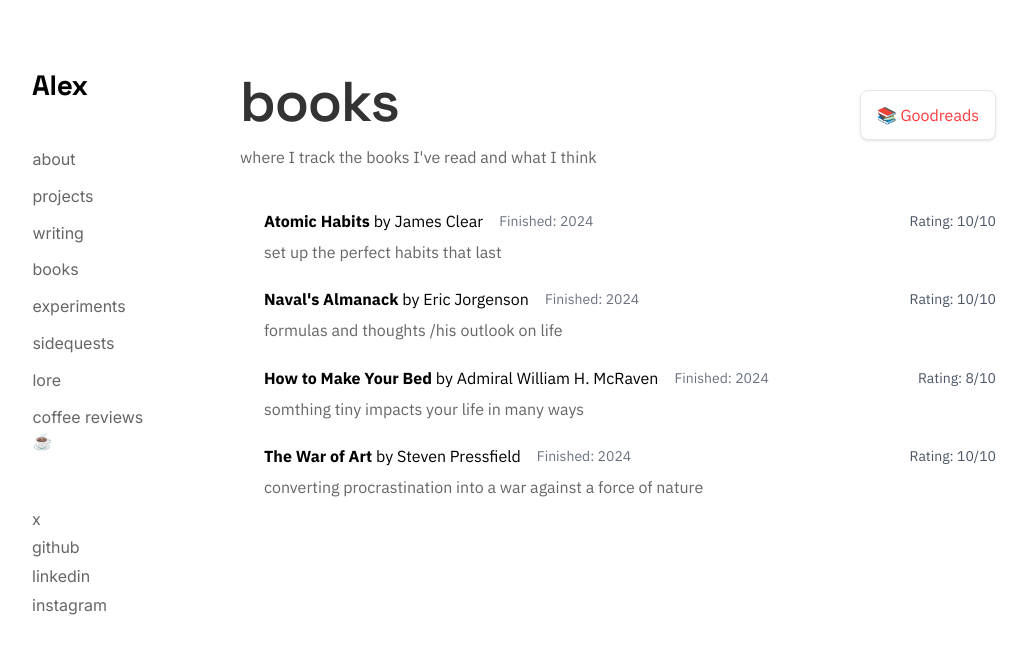
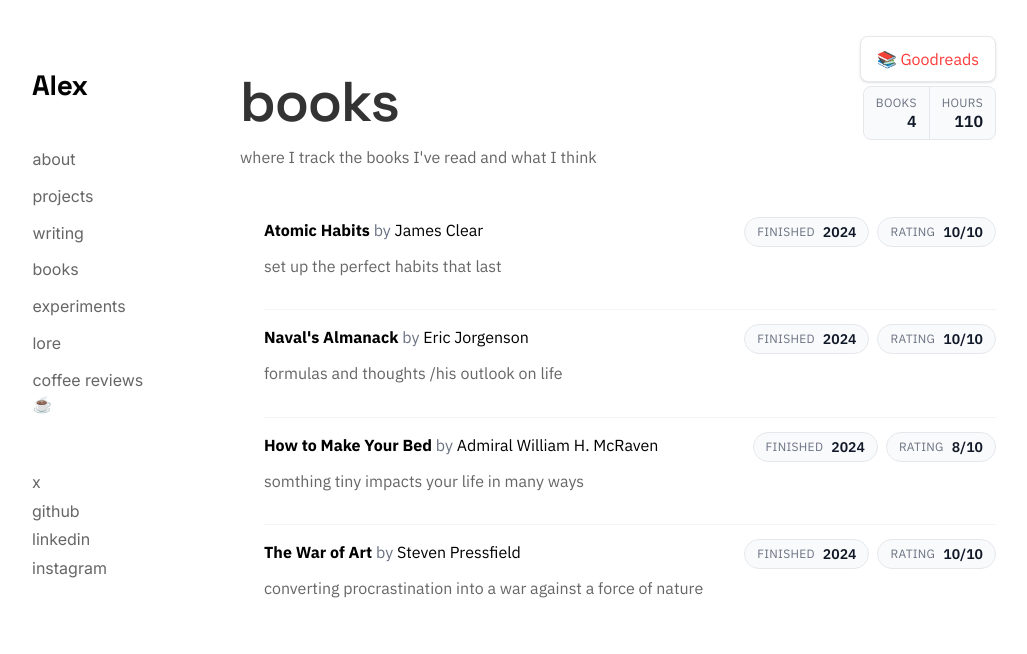
Before and after one commit to alexshibu1/alexshibu.com, a Next.js app: page /books in a window 1280 px wide. Shown: the top 654 px of the page, without its empty margins (48-1075 px from the left). Built offline with nearby package versions, Linux system fonts and the light colour scheme.

Commit message:
lot's of changes to every part

```diff
--- /dev/null
+++ b/app/books/BookCard.tsx
@@ -0,0 +1,59 @@
+import Link from "next/link";
+import type { Book } from "./books-data";
+
+export function BookCard({ book }: { book: Book }) {
+  return (
+    <li className="py-1.5 border-b border-gray-100 last:border-b-0">
+      <div className="flex flex-col gap-1.5">
+        <div className="flex flex-col gap-1 md:flex-row md:items-baseline md:justify-between md:gap-6">
+          <div className="text-base text-black leading-snug">
+            {book.notes ? (
+              <Link
+                href={`/essay/${book.notes}`}
+                className="group !text-black hover:!text-red-600 transition-colors"
+              >
+                <span className="font-bold">{book.title}</span>{" "}
+                <span className="text-gray-500 group-hover:!text-red-600 transition-colors">
+                  by
+                </span>{" "}
+                <span className="font-normal">{book.author}</span>
+              </Link>
+            ) : (
+              <>
+                <span className="font-bold">{book.title}</span>{" "}
+                <span className="text-gray-500">by</span>{" "}
+                <span className="font-normal">{book.author}</span>
+              </>
+            )}
+          </div>
+
+          {/* Desktop: keep meta aligned on the right (date + rating) */}
+          <div className="flex flex-wrap gap-2 text-sm text-gray-600 md:justify-end">
+            <span className="inline-flex items-center gap-2 rounded-full border border-gray-200 bg-gray-50 px-3 py-1 tabular-nums">
+              <span className="text-gray-500 text-xs uppercase tracking-wide">
+                Finished
+              </span>
+              <span className="text-gray-900 font-semibold tabular-nums">
+                {book.dateRead}
+              </span>
+            </span>
+            <span className="inline-flex items-center gap-2 rounded-full border border-gray-200 bg-gray-50 px-3 py-1 tabular-nums">
+              <span className="text-gray-500 text-xs uppercase tracking-wide">
+                Rating
+              </span>
+              <span className="text-gray-900 font-semibold tabular-nums">
+                {book.rating}/10
+              </span>
+            </span>
+          </div>
+        </div>
+
+        {book.description ? (
+          <p className="text-sm md:text-base text-gray-600 leading-relaxed">
+            {book.description}
+          </p>
+        ) : null}
+      </div>
+    </li>
+  );
+}
--- /dev/null
+++ b/app/books/books-data.ts
@@ -0,0 +1,47 @@
+export type Book = {
+  title: string;
+  author: string;
+  rating: number; // out of 10
+  dateRead: string;
+  notes?: string; // slug of the essay with notes, or undefined if no notes
+  description?: string; // one-liner description
+};
+
+// Quick-to-edit single number for now.
+export const READING_HOURS_ESTIMATE = 110;
+
+export const books: Book[] = [
+  {
+    title: "Atomic Habits",
+    author: "James Clear",
+    rating: 10,
+    dateRead: "2024",
+    notes: "atomic-habits-notes",
+    description: "set up the perfect habits that last",
+  },
+  {
+    title: "Naval's Almanack",
+    author: "Eric Jorgenson",
+    rating: 10,
+    dateRead: "2024",
+    notes: "naval-almanack-notes",
+    description: "formulas and thoughts /his outlook on life",
+  },
+  {
+    title: "How to Make Your Bed",
+    author: "Admiral William H. McRaven",
+    rating: 8,
+    dateRead: "2024",
+    notes: "make-your-bed-notes",
+    description: "somthing tiny impacts your life in many ways",
+  },
+  {
+    title: "The War of Art",
+    author: "Steven Pressfield",
+    rating: 10,
+    dateRead: "2024",
+    notes: "war-of-art-notes",
+    description:
+      "converting procrastination into a war against a force of nature",
+  },
+];
--- a/app/books/page.tsx
+++ b/app/books/page.tsx
@@ -1,110 +1,51 @@
-"use client";
-
-import Link from "next/link";
-
-type Book = {
-  title: string;
-  author: string;
-  rating: number; // out of 10
-  dateRead: string;
-  notes?: string; // slug of the essay with notes, or null if no notes
-  description?: string; // one-liner description
-};
-
-const books: Book[] = [
-  {
-    title: "Atomic Habits",
-    author: "James Clear",
-    rating: 10,
-    dateRead: "2024",
-    notes: "atomic-habits-notes",
-    description: "set up the perfect habits that last",
-  },
-  {
-    title: "Naval's Almanack",
-    author: "Eric Jorgenson",
-    rating: 10,
-    dateRead: "2024",
-    notes: "naval-almanack-notes",
-    description: "formulas and thoughts /his outlook on life",
-  },
-  {
-    title: "How to Make Your Bed",
-    author: "Admiral William H. McRaven",
-    rating: 8,
-    dateRead: "2024",
-    notes: "make-your-bed-notes",
-    description: "somthing tiny impacts your life in many ways",
-  },
-  {
-    title: "The War of Art",
-    author: "Steven Pressfield",
-    rating: 10,
-    dateRead: "2024",
-    notes: "war-of-art-notes",
-    description:
-      "converting procrastination into a war against a force of nature",
-  },
-];
-
-function BookItem({ book }: { book: Book }) {
-  return (
-    <li className="book-item">
-      <div className="flex items-center justify-between mb-2">
-        <div className="flex items-center gap-4 flex-1">
-          <div className="text-base text-black leading-tight">
-            {book.notes ? (
-              <Link
-                href={`/essay/${book.notes}`}
-                className="!text-black hover:!text-red-600 transition-colors"
-              >
-                <span className="font-bold">{book.title}</span> by{" "}
-                <span className="font-normal">{book.author}</span>
-              </Link>
-            ) : (
-              <>
-                <span className="font-bold">{book.title}</span> by{" "}
-                <span className="font-normal">{book.author}</span>
-              </>
-            )}
-          </div>
-          <span className="text-sm text-gray-500">
-            Finished: {book.dateRead}
-          </span>
-        </div>
-        <span className="text-sm text-gray-600">Rating: {book.rating}/10</span>
-      </div>
-      {book.description && (
-        <p className="text-base text-gray-600 mt-2 leading-relaxed w-3/4">
-          {book.description}
-        </p>
-      )}
-    </li>
-  );
-}
+import { BookCard } from "./BookCard";
+import { books, READING_HOURS_ESTIMATE } from "./books-data";
 
 export default function ReadingPage() {
+  const totalBooks = books.length;
+  const totalHours = READING_HOURS_ESTIMATE;
+
   return (
     <main className="page-content">
-      <div className="flex items-end justify-between mb-1">
+      <div className="flex flex-col gap-3 mb-1 md:flex-row md:items-end md:justify-between">
         <h1 className="hero-heading">books</h1>
+        <div className="flex flex-col gap-1 w-full md:w-auto md:items-end">
           <a
             href="https://www.goodreads.com/user/show/162066297-alex-shibu"
             target="_blank"
             rel="noopener noreferrer"
-          className="inline-flex items-center gap-2 px-4 py-3 text-base text-gray-700 bg-white border border-gray-200 rounded-lg shadow-sm hover:shadow-md hover:border-gray-300 transition-all duration-200"
+            className="inline-flex items-center justify-center gap-2 w-full md:w-auto px-4 py-2.5 text-base text-gray-700 bg-white border border-gray-200 rounded-lg shadow-sm hover:shadow-md hover:border-gray-300 transition-all duration-200"
           >
             📚 Goodreads
           </a>
+          <div className="w-full md:w-auto rounded-lg border border-gray-200 bg-gray-50 divide-x divide-gray-200 flex overflow-hidden">
+            <div className="flex-1 px-3 py-2 text-center md:text-right">
+              <div className="text-xs text-gray-500 uppercase tracking-wide">
+                Books
+              </div>
+              <div className="text-base text-gray-900 font-semibold tabular-nums leading-tight">
+                {totalBooks}
+              </div>
+            </div>
+            <div className="flex-1 px-3 py-2 text-center md:text-right">
+              <div className="text-xs text-gray-500 uppercase tracking-wide">
+                Hours
+              </div>
+              <div className="text-base text-gray-900 font-semibold tabular-nums leading-tight">
+                {totalHours}
+              </div>
+            </div>
+          </div>
+        </div>
       </div>
 
       <p className="hero-subline">
         where I track the books I&apos;ve read and what I think
       </p>
 
-      <ul className="books-list mt-6">
-        {books.map((book, index) => (
-          <BookItem key={index} book={book} />
+      <ul className="mt-6">
+        {books.map((book) => (
+          <BookCard key={`${book.title}-${book.author}`} book={book} />
         ))}
       </ul>
     </main>
--- a/app/components/sidebar.tsx
+++ b/app/components/sidebar.tsx
@@ -71,9 +71,6 @@ export default function Sidebar() {
           >
             experiments
           </Link>
-          <Link href="/sidequest" className={linkClassName} onClick={closeMenu}>
-            sidequests
-          </Link>
           <Link href="/lore" className={linkClassName} onClick={closeMenu}>
             lore
           </Link>
--- a/app/globals.css
+++ b/app/globals.css
@@ -817,6 +817,45 @@ body {
     min-width: auto;
   }
 
+  /* Writing page (mobile): make filters + list feel intentional */
+  .writing-page .writing-filter-scroll {
+    scroll-snap-type: x proximity;
+    scrollbar-width: none;
+  }
+
+  .writing-page .writing-filter-scroll::-webkit-scrollbar {
+    display: none;
+  }
+
+  .writing-page .writing-filter-scroll > div > * {
+    scroll-snap-align: start;
+  }
+
+  .writing-page .writing-list {
+    margin-top: 1.25rem;
+  }
+
+  .writing-page .essay-item {
+    padding: 0.75rem 0;
+    border-bottom: 1px solid rgba(229, 231, 235, 0.8);
+  }
+
+  .writing-page .essay-item:last-child {
+    border-bottom: 0;
+  }
+
+  .writing-page .essay-item a {
+    font-size: 18px;
+    line-height: 1.25;
+    letter-spacing: -0.01em;
+  }
+
+  .writing-page .date {
+    font-size: 13px;
+    color: #9ca3af;
+    letter-spacing: 0.02em;
+  }
+
   /* Adjust hero heading for mobile */
   .hero-heading {
     font-size: 36px;
@@ -975,6 +1014,40 @@ body {
     text-align: left;
     min-width: auto;
   }
+
+  /* Writing page (small tablets): same tuning */
+  .writing-page .writing-filter-scroll {
+    scrollbar-width: none;
+  }
+
+  .writing-page .writing-filter-scroll::-webkit-scrollbar {
+    display: none;
+  }
+
+  .writing-page .writing-list {
+    margin-top: 1.25rem;
+  }
+
+  .writing-page .essay-item {
+    padding: 0.75rem 0;
+    border-bottom: 1px solid rgba(229, 231, 235, 0.8);
+  }
+
+  .writing-page .essay-item:last-child {
+    border-bottom: 0;
+  }
+
+  .writing-page .essay-item a {
+    font-size: 18px;
+    line-height: 1.25;
+    letter-spacing: -0.01em;
+  }
+
+  .writing-page .date {
+    font-size: 13px;
+    color: #9ca3af;
+    letter-spacing: 0.02em;
+  }
 }
 
 /* Desktop/laptop-only tweaks (801px+) */
--- a/app/writing/page.tsx
+++ b/app/writing/page.tsx
@@ -109,7 +109,7 @@ export default function WritingIndex() {
   const essays = readAllEssayMeta();
 
   return (
-    <main className="page-content">
+    <main className="page-content writing-page">
       <h1 className="hero-heading">writing</h1>
       <p className="hero-subline">
         essays, logs, and experiments from the builder gap year.
```
Also changed, not shown: app/lore/page.tsx (+96 -48 lines), app/writing/WritingClient.tsx (+42 -1 lines). Lines whose indentation alone changed are shown as unchanged.
